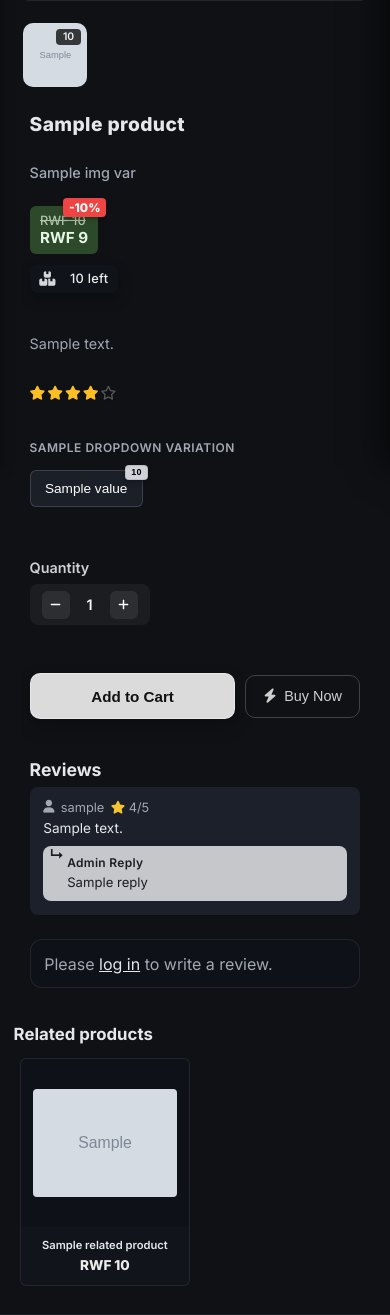
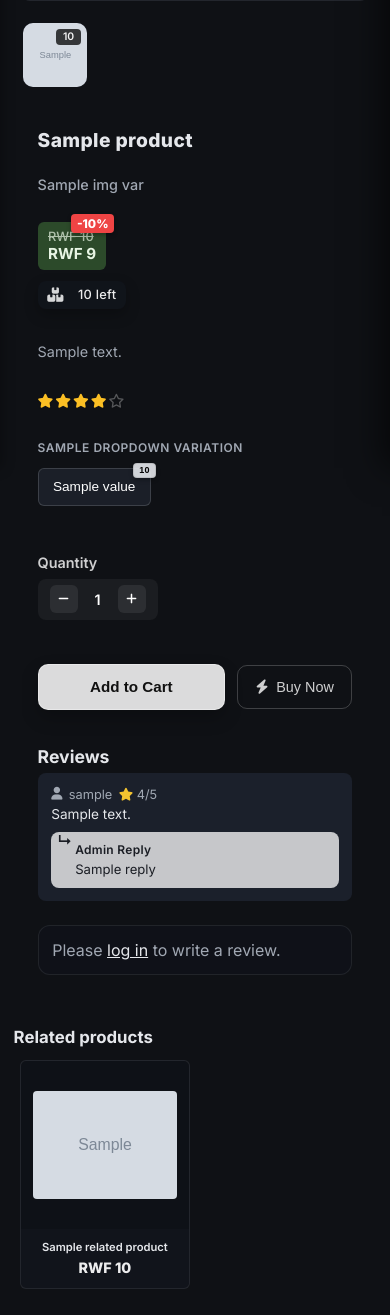
Before and after one commit to ndwyfrank56-cmyk/My-E-commerce-Website, a Flask app: template templates/product_details.html in a window 390 px wide. Shown: the part 376-1691 px from the top of the page. Run offline with Flask 3, Linux system fonts and the light colour scheme; the template is opened without the code that fills it: most values are stand-ins (such as "Sample title", 1, 10 or a date in 2020); grey boxes marked "Sample" are stand-in pictures; data that the repository does not hold is empty; parts of the project's set-up code (start-up, migrations or seed data) failed here and were passed over; some libraries are stand-ins or nearby versions.

Commit message:
MOBILE FIX: Tighter spacing for product details on phones - reduced margins/gaps between title, price, rating, description, and variations for better arrangement

```diff
--- a/templates/product_details.html
+++ b/templates/product_details.html
@@ -804,14 +804,48 @@
       .related .products-grid {
         gap: 0.75rem;
         max-width: 350px;
-      }
-
-      .related .product-card .product-details h3 {
-        font-size: 0.75rem;
-      }
-
-      .related .product-card .product-details .price {
-        font-size: 0.85rem;
+        margin: 0 auto;
+      }
+
+      /* Tighter spacing for product info on mobile */
+      .product-info {
+        gap: 0.75rem !important;
+      }
+
+      .product-title {
+        margin-bottom: 0.5rem !important;
+      }
+
+      .price-stock {
+        margin: 0.5rem 0 !important;
+      }
+
+      .description {
+        margin-top: 0.75rem !important;
+        margin-bottom: 0.75rem !important;
+      }
+
+      .rating {
+        margin: 0.5rem 0 !important;
+      }
+
+      .dropdown-variations-container {
+        margin: 0.75rem 0 0.5rem 0 !important;
+        gap: 0.75rem !important;
+      }
+
+      .variation-group {
+        gap: 0.4rem !important;
+      }
+
+      .actions {
+        margin-top: 1rem !important;
+        gap: 0.75rem !important;
+      }
+
+      /* Reduce padding in product info container */
+      .product-layout > div:last-child {
+        padding: 1rem !important;
       }
 
       /* Constrain product layout to prevent overflow */
```
